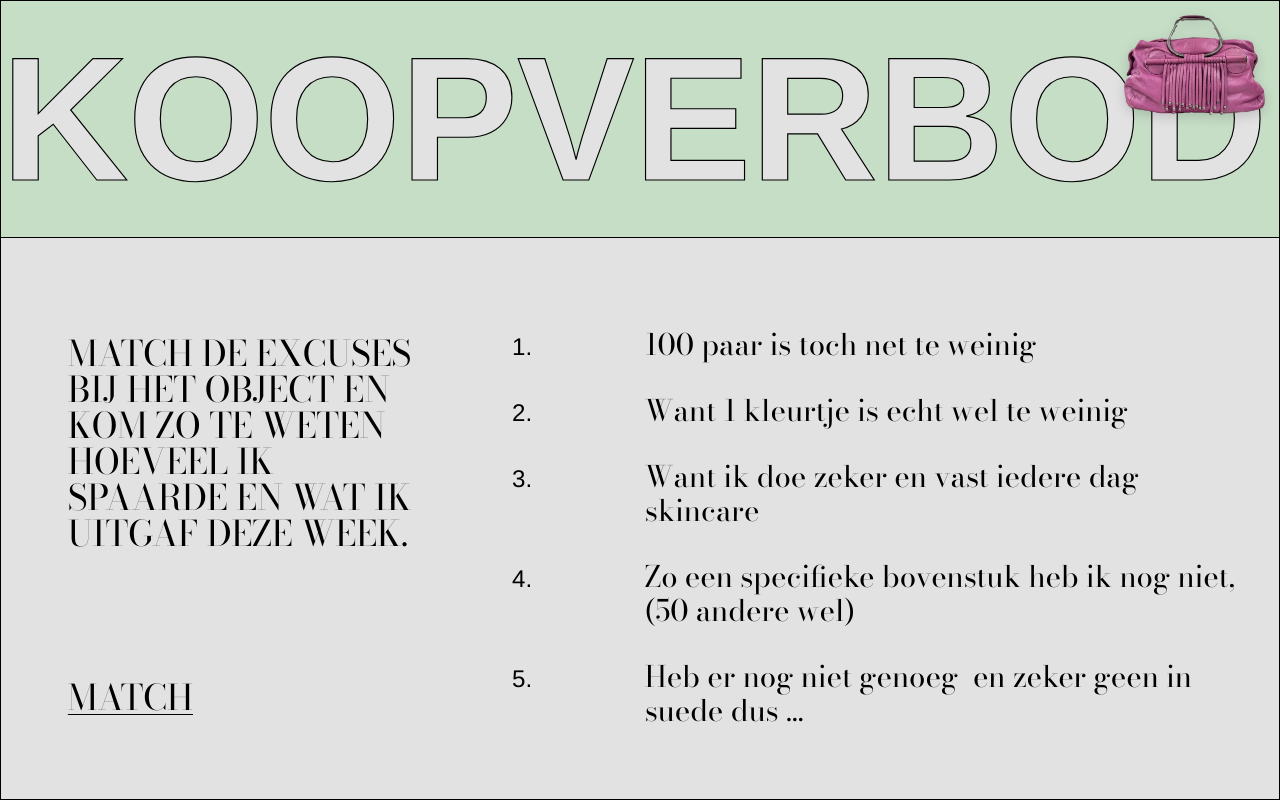
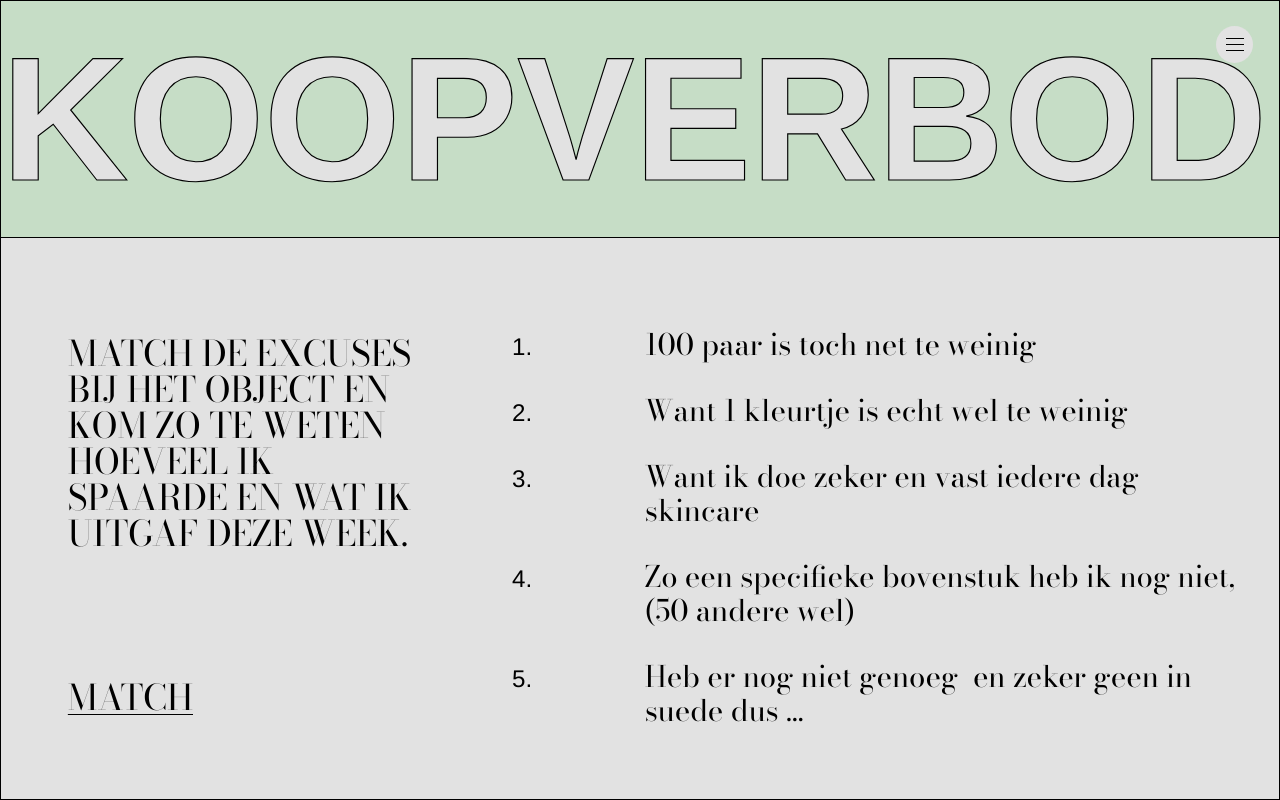
Before and after one commit to LaurenceBrouckaert/Never-Finished, a plain HTML site: page Editie 1/index.html in a window 1280 px wide. Drawn offline with nearby package versions, Linux system fonts and the light colour scheme.

Commit message:
menutje aangepast

```diff
--- a/Editie 1/index.html
+++ b/Editie 1/index.html
@@ -269,7 +269,7 @@
     }
   }
 </script>
-<style>/* zak-menu staat rechtsboven */ .saved{right:calc(2.1% + max(96px,11vw) + 12px)!important}</style>
+<style>/* zak-menu staat rechtsboven */ .saved{right:calc(2.1% + 90px + 12px)!important}</style>
 <script>
 /* KOOPVERBOD altijd volledig tonen: verklein de titel als hij breder is dan de band */
 (function(){
--- a/menu/menu.js
+++ b/menu/menu.js
@@ -1,5 +1,5 @@
-/* Zak-menu: gedeeld hamburgermenu voor alle edities.
-   De knop is de roze fringe-zak; open hangen de links eronder.
+/* Menu: gedeeld hamburgermenu voor alle edities.
+   Dicht: een bolletje met streepjes. Open: HOME / Editie 1-3 als bolletjes ernaast.
    Gebruik: <script src="../menu/menu.js" defer></script> vlak voor </body>. */
 (function () {
   var script = document.currentScript || document.querySelector('script[src*="menu/menu.js"]');
@@ -7,45 +7,44 @@
   var root = new URL('../', base);               // map met alle edities
 
   var links = [
-    { label: 'Home',     href: new URL('index.html', root).href },
+    { label: 'HOME',     href: new URL('index.html', root).href },
     { label: 'Editie 1', href: new URL('Editie%201/index.html', root).href },
     { label: 'Editie 2', href: new URL('Editie%202/index.html', root).href },
     { label: 'Editie 3', href: new URL('Editie%203/index.html', root).href }
   ];
 
-  var ROZE = '#ae5b89';
   var css = '' +
     '#zakmenu,#zakmenu *{box-sizing:border-box}' +
-    '#zakmenu{--zak-w:max(96px,11vw);' +
-      'position:fixed;top:max(8px,1.2vw,env(safe-area-inset-top));right:max(8px,1.2vw,env(safe-area-inset-right));' +
-      'z-index:2147483000;pointer-events:none;font-family:"Bodoni 72","Bodoni 72 Book","Bodoni Moda","Didot",serif}' +
-    '#zakmenu img{display:block;width:100%;height:auto;-webkit-user-drag:none;user-select:none;-webkit-user-select:none}' +
+    '#zakmenu{position:fixed;top:max(26px,env(safe-area-inset-top));right:max(27px,env(safe-area-inset-right));' +
+      'z-index:2147483000;pointer-events:none;' +
+      'font-family:"Bodoni 72","Bodoni 72 Book","Bodoni Moda","Didot",serif;color:#000}' +
 
-    /* dichte zak */
-    '#zakmenu .zak-knop{pointer-events:auto;display:block;width:var(--zak-w);padding:0;margin:0;border:0;background:none;' +
-      'cursor:pointer;-webkit-tap-highlight-color:transparent;transform-origin:50% 0;' +
-      'filter:drop-shadow(0 4px 6px rgba(0,0,0,.15));transition:transform .25s ease,opacity .2s ease}' +
-    '#zakmenu .zak-knop:hover{transform:rotate(-4deg) scale(1.05)}' +
-    '#zakmenu .zak-knop:focus-visible{outline:2px solid #000;outline-offset:4px}' +
+    /* bolletje met streepjes */
+    '#zakmenu .menu-knop{pointer-events:auto;width:37px;height:37px;margin:0;padding:0;border:0;border-radius:50%;' +
+      'background:#e2e2e2;color:#000;cursor:pointer;display:flex;align-items:center;justify-content:center;' +
+      '-webkit-tap-highlight-color:transparent;transition:transform .15s ease}' +
+    '#zakmenu .menu-knop:hover{transform:scale(1.08)}' +
+    '#zakmenu.open .menu-knop{opacity:0;pointer-events:none}' +
+    '#zakmenu .menu-knop:focus-visible{outline:1px solid #000;outline-offset:3px}' +
+    '#zakmenu .menu-knop span{display:block;width:18px;height:1.5px;background:currentColor;position:relative}' +
+    '#zakmenu .menu-knop span::before,#zakmenu .menu-knop span::after{content:"";position:absolute;left:0;width:100%;height:100%;background:currentColor}' +
+    '#zakmenu .menu-knop span::before{top:-6px}' +
+    '#zakmenu .menu-knop span::after{top:6px}' +
 
-    /* open zak */
-    '#zakmenu .zak-open{position:absolute;top:0;right:0;width:max-content;' +
-      'display:flex;flex-direction:column;align-items:flex-end;' +
-      'transform-origin:top right;transform:translateY(-6px);opacity:0;visibility:hidden;' +
-      'transition:transform .3s cubic-bezier(.2,.8,.2,1),opacity .2s ease,visibility 0s linear .3s}' +
-    '#zakmenu.open .zak-open{pointer-events:auto;transform:none;opacity:1;visibility:visible;' +
-      'transition:transform .3s cubic-bezier(.2,.8,.2,1),opacity .2s ease}' +
-    '#zakmenu.open .zak-knop{opacity:0;pointer-events:none;transition:none}' +
-    '#zakmenu .zak-groot{width:var(--zak-w);cursor:pointer;filter:drop-shadow(0 8px 12px rgba(0,0,0,.18))}' +
-    '#zakmenu ul{list-style:none;margin:4px 0 0;padding:.35em .5em .45em;min-width:calc(var(--zak-w) * .8);background:' + ROZE + ';' +
-      'border-radius:.9em;box-shadow:0 8px 14px rgba(0,0,0,.14);text-align:center}' +
-    '#zakmenu li{margin:0;padding:0}' +
-    '#zakmenu .zak-link{display:block;padding:.2em .4em;font-size:clamp(16px,1.3vw,24px);line-height:1.15;' +
-      'color:#e2e2e2;text-decoration:none;-webkit-tap-highlight-color:transparent;transition:opacity .15s}' +
-    '#zakmenu .zak-link:hover,#zakmenu .zak-link:focus-visible{outline:none;text-decoration:underline;' +
-      'text-underline-offset:.14em;text-decoration-thickness:1px}' +
-    '#zakmenu .zak-link[aria-current="page"]{font-style:italic}' +
-    '@media (prefers-reduced-motion:reduce){#zakmenu .zak-open,#zakmenu .zak-knop{transition:none}}';
+    /* de links */
+    '#zakmenu ul{position:absolute;top:0;right:0;list-style:none;margin:0;padding:0;display:flex;flex-direction:column;align-items:center;' +
+      'opacity:0;visibility:hidden;transform:translateY(-4px);' +
+      'transition:opacity .18s ease,transform .18s ease,visibility 0s linear .18s}' +
+    '#zakmenu.open ul{pointer-events:auto;opacity:1;visibility:visible;transform:none;' +
+      'transition:opacity .18s ease,transform .18s ease}' +
+    '#zakmenu li{margin:0 0 -4px;padding:0}' +
+    '#zakmenu li:last-child{margin:0}' +
+    '#zakmenu .menu-link{display:flex;align-items:center;justify-content:center;width:81px;height:35px;' +
+      'border-radius:17.5px;background:#e2e2e2;color:#000;font-size:16px;line-height:1;white-space:nowrap;' +
+      'text-decoration:none;-webkit-tap-highlight-color:transparent}' +
+    '#zakmenu .menu-link:hover,#zakmenu .menu-link:focus-visible{outline:none;text-decoration:underline;' +
+      'text-underline-offset:.15em;text-decoration-thickness:1px}' +
+    '@media (prefers-reduced-motion:reduce){#zakmenu ul,#zakmenu .menu-knop{transition:none}}';
 
   function build() {
     if (document.getElementById('zakmenu')) return;
@@ -53,29 +52,23 @@
     style.textContent = css;
     document.head.appendChild(style);
 
-    var src = new URL('zak-roze.webp', base).href;
-
     var nav = document.createElement('nav');
     nav.id = 'zakmenu';
     nav.setAttribute('aria-label', 'Menu');
 
     var knop = document.createElement('button');
     knop.type = 'button';
-    knop.className = 'zak-knop';
-    knop.setAttribute('aria-label', 'Menu openen');
+    knop.className = 'menu-knop';
+    knop.setAttribute('aria-label', 'Menu');
     knop.setAttribute('aria-expanded', 'false');
-    knop.innerHTML = '<img alt="" draggable="false" src="' + src + '">';
-
-    var paneel = document.createElement('div');
-    paneel.className = 'zak-open';
-    paneel.innerHTML = '<img class="zak-groot" alt="" draggable="false" src="' + src + '">';
+    knop.innerHTML = '<span></span>';
 
     var lijst = document.createElement('ul');
     var hier = decodeURIComponent(location.pathname).replace(/\/(index\.html)?$/, '');
     links.forEach(function (l) {
       var li = document.createElement('li');
       var a = document.createElement('a');
-      a.className = 'zak-link';
+      a.className = 'menu-link';
       a.href = l.href;
       a.textContent = l.label;
       var doel = decodeURIComponent(new URL(l.href).pathname).replace(/\/(index\.html)?$/, '');
@@ -83,23 +76,24 @@
       li.appendChild(a);
       lijst.appendChild(li);
     });
-    paneel.appendChild(lijst);
 
     nav.appendChild(knop);
-    nav.appendChild(paneel);
+    nav.appendChild(lijst);
     document.body.appendChild(nav);
 
     function zet(open) {
       nav.classList.toggle('open', open);
       knop.setAttribute('aria-expanded', open ? 'true' : 'false');
-      if (open) { var eerste = paneel.querySelector('a'); eerste && eerste.focus({ preventScroll: true }); }
     }
     // Events niet laten doorlekken naar de pagina (slepen, swipen, klikken op de scène...)
     ['pointerdown', 'mousedown', 'touchstart', 'click', 'wheel'].forEach(function (t) {
       nav.addEventListener(t, function (e) { e.stopPropagation(); }, { passive: true });
     });
-    knop.addEventListener('click', function () { zet(true); });
-    paneel.querySelector('.zak-groot').addEventListener('click', function () { zet(false); knop.focus(); });
+    knop.addEventListener('click', function (e) {
+      zet(true);
+      // met het toetsenbord geopend: focus op de eerste link
+      if (e.detail === 0) { var eerste = lijst.querySelector('a'); eerste && eerste.focus({ preventScroll: true }); }
+    });
     document.addEventListener('pointerdown', function (e) {
       if (nav.classList.contains('open') && !nav.contains(e.target)) zet(false);
     }, true);
```
Also changed, not shown: Editie 2/index.html (+1 -1 lines).
